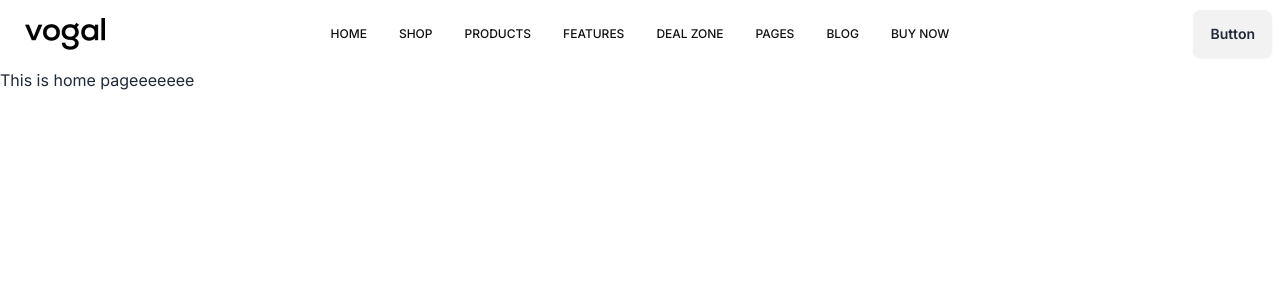
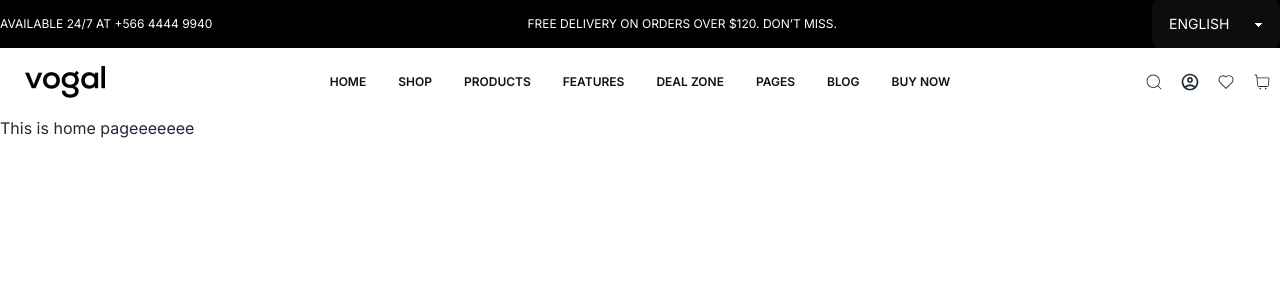
Before and after one commit to FuadTalukder85/vogal, a Next.js app: page / in a window 1280 px wide. Shown: the top 300 px of the page. Built offline with nearby package versions, Linux system fonts and the light colour scheme.

Commit message:
added top nav

```diff
--- a/src/app/layout.jsx
+++ b/src/app/layout.jsx
@@ -1,5 +1,6 @@
 import { Inter } from "next/font/google";
 import "./globals.css";
+import TopNav from "../components/shared/TopNav";
 import NavBar from "../components/shared/NavBar";
 
 const inter = Inter({ subsets: ["latin"] });
@@ -13,6 +14,7 @@ export default function RootLayout({ children }) {
   return (
     <html lang="en" data-theme="light">
       <body className={inter.className}>
+        <TopNav></TopNav>
         <NavBar></NavBar>
         {children}
       </body>
--- a/src/components/shared/NavBar.jsx
+++ b/src/components/shared/NavBar.jsx
@@ -1,5 +1,9 @@
 import Image from "next/image";
 import logo from "../../assets/images/vogal.png";
+import { CiSearch } from "react-icons/ci";
+import { MdOutlineAccountCircle } from "react-icons/md";
+import { CiHeart } from "react-icons/ci";
+import { CiShoppingCart } from "react-icons/ci";
 
 const NavBar = () => {
   return (
@@ -51,7 +55,7 @@ const NavBar = () => {
           </a>
         </div>
         <div className="navbar-center hidden lg:flex">
-          <ul className="menu menu-horizontal px-1 uppercase font-medium text-[12px] text-[#111111]">
+          <ul className="menu menu-horizontal px-1 uppercase font-semibold text-[12px] text-[#111111]">
             <li>
               <a>Home</a>
             </li>
@@ -79,7 +83,28 @@ const NavBar = () => {
           </ul>
         </div>
         <div className="navbar-end">
-          <a className="btn">Button</a>
+          <ul className="flex gap-4">
+            <li className="text-xl">
+              <a href="">
+                <CiSearch />
+              </a>
+            </li>
+            <li className="text-xl">
+              <a href="">
+                <MdOutlineAccountCircle />
+              </a>
+            </li>
+            <li className="text-xl">
+              <a href="">
+                <CiHeart />
+              </a>
+            </li>
+            <li className="text-xl">
+              <a href="">
+                <CiShoppingCart />
+              </a>
+            </li>
+          </ul>
         </div>
       </div>
     </div>
--- /dev/null
+++ b/src/components/shared/TopNav.jsx
@@ -0,0 +1,27 @@
+import React from "react";
+
+const TopNav = () => {
+  return (
+    <div className="bg-black">
+      <div className="max-w-[1300px] flex items-center justify-between text-white mx-auto text-xs">
+        <div>
+          <p>AVAILABLE 24/7 AT +566 4444 9940</p>
+        </div>
+        <div>
+          <p>FREE DELIVERY ON ORDERS OVER $120. DON’T MISS.</p>
+        </div>
+        <div>
+          <select className="select select-ghost w-full max-w-xs uppercase">
+            <option disabled selected>
+              English
+            </option>
+            <option>Francais</option>
+            <option>Deutsch</option>
+          </select>
+        </div>
+      </div>
+    </div>
+  );
+};
+
+export default TopNav;
```
